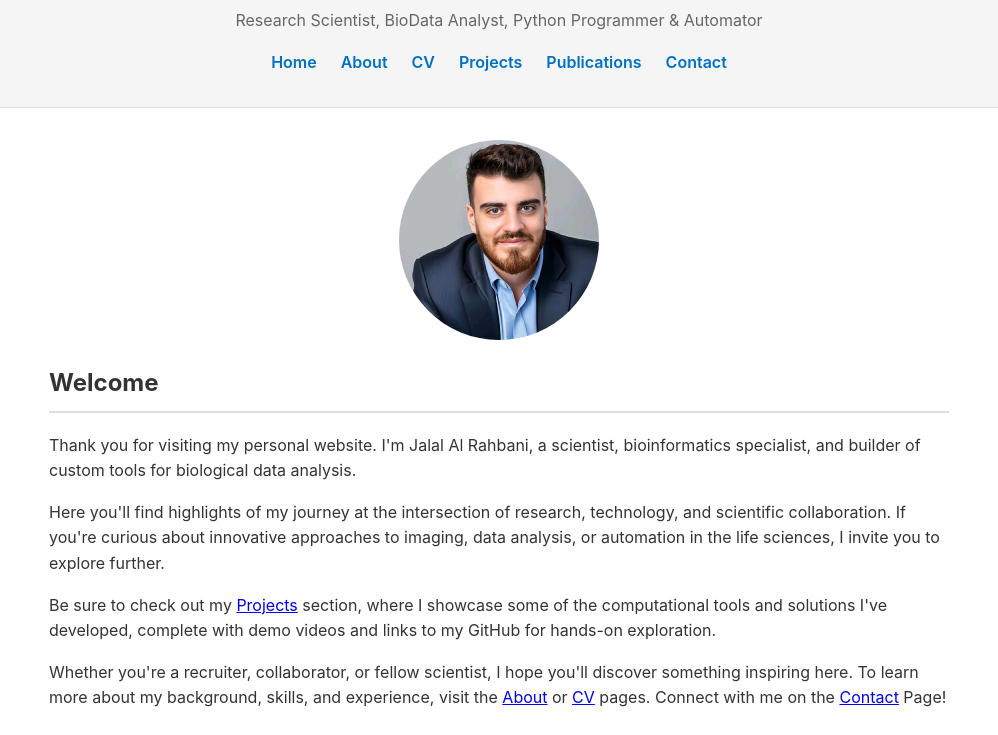
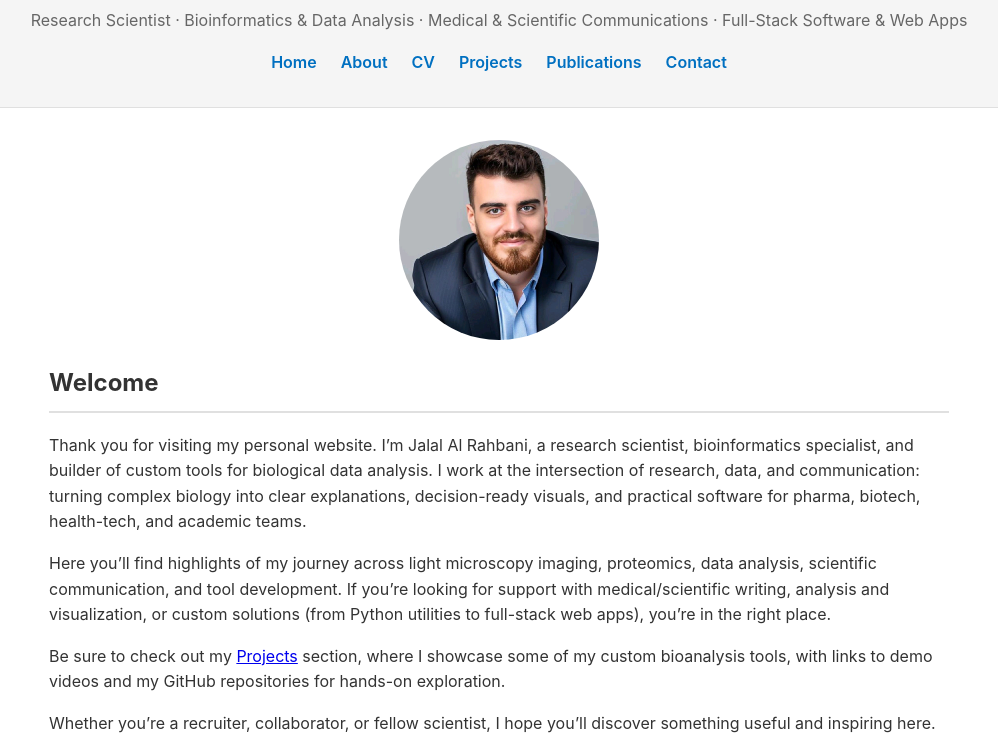
Before and after one commit to jalalrahbani/JalalWebsite, a plain HTML site: page index.html in a window 1280 px wide. Shown: the part 71-806 px from the top of the page, without its empty margins (141-1139 px from the left). Drawn offline with Linux system fonts and the light colour scheme.

Commit message:
Update index.html

```diff
--- a/index.html
+++ b/index.html
@@ -3,14 +3,14 @@
 <head>
     <meta charset="UTF-8">
     <meta name="viewport" content="width=device-width, initial-scale=1.0">
-    <title>Jalal Al Rahbani | Research Scientist, BioData Analyst, Python Programmer & Automator</title>
+    <title>Jalal Al Rahbani | Research Scientist · Bioinformatics & Data Analysis · Medical & Scientific Communications · Full-Stack Software & Web Apps</title>
     <!-- Link to shared stylesheet -->
     <link rel="stylesheet" href="assets/css/style.css">
 </head>
 <body>
     <header>
         <h1>Jalal Al Rahbani</h1>
-        <p class="tagline">Research Scientist, BioData Analyst, Python Programmer & Automator</p>
+        <p class="tagline">Research Scientist · Bioinformatics & Data Analysis · Medical & Scientific Communications · Full-Stack Software & Web Apps</p>
         <!-- Site navigation -->
         <nav>
             <ul>
@@ -28,16 +28,16 @@
         <img src="assets/images/profile.jpeg" alt="Profile image of Jalal Al Rahbani" class="profile-img">
         <h2>Welcome</h2>
         <p>
-            Thank you for visiting my personal website. I'm Jalal Al Rahbani, a scientist, bioinformatics specialist, and builder of custom tools for biological data analysis.
+            Thank you for visiting my personal website. I’m Jalal Al Rahbani, a research scientist, bioinformatics specialist, and builder of custom tools for biological data analysis. I work at the intersection of research, data, and communication: turning complex biology into clear explanations, decision-ready visuals, and practical software for pharma, biotech, health-tech, and academic teams.
         </p>
         <p>
-            Here you'll find highlights of my journey at the intersection of research, technology, and scientific collaboration. If you're curious about innovative approaches to imaging, data analysis, or automation in the life sciences, I invite you to explore further.
+            Here you’ll find highlights of my journey across light microscopy imaging, proteomics, data analysis, scientific communication, and tool development. If you’re looking for support with medical/scientific writing, analysis and visualization, or custom solutions (from Python utilities to full-stack web apps), you’re in the right place.
         </p>
         <p>
-            Be sure to check out my <a href="projects.html">Projects</a> section, where I showcase some of the computational tools and solutions I've developed, complete with demo videos and links to my GitHub for hands-on exploration.
+            Be sure to check out my <a href="projects.html">Projects</a> section, where I showcase some of my custom bioanalysis tools, with links to demo videos and my GitHub repositories for hands-on exploration.
         </p>
         <p>
-            Whether you're a recruiter, collaborator, or fellow scientist, I hope you'll discover something inspiring here. To learn more about my background, skills, and experience, visit the <a href="about.html">About</a> or <a href="cv.html">CV</a> pages. Connect with me on the <a href="contact.html">Contact</a> Page!
+            Whether you’re a recruiter, collaborator, or fellow scientist, I hope you’ll discover something useful and inspiring here. To learn more about my background, skills, and experience, visit the <a href="about.html">About me</a> page. Connect with me via the <a href="contact.html">Contact</a> page to schedule a meeting or request my official CV!
         </p>
     </main>
     <footer>
```
